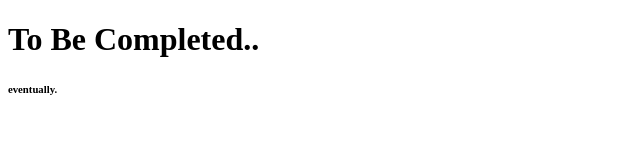
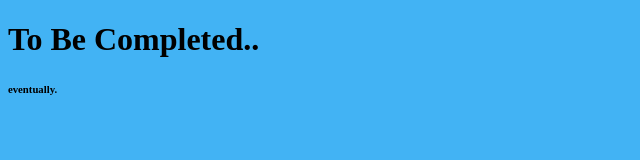
Before and after one commit to Prometheus59/Old_website, a plain HTML site: page index.html in a window 1280 px wide. Shown: the whole page, without its empty margins (0-640 px from the left). Drawn offline with Linux system fonts and the light colour scheme.

Commit message:
Update index.html

```diff
--- a/index.html
+++ b/index.html
@@ -4,7 +4,8 @@
     <meta charset="utf-8">
     <title>Main Page</title>
     <style>
-      background-color:#42b3f4;
+     body { background-color:#42b3f4;
+      }
     </style>
   </head>
   <body>
```
